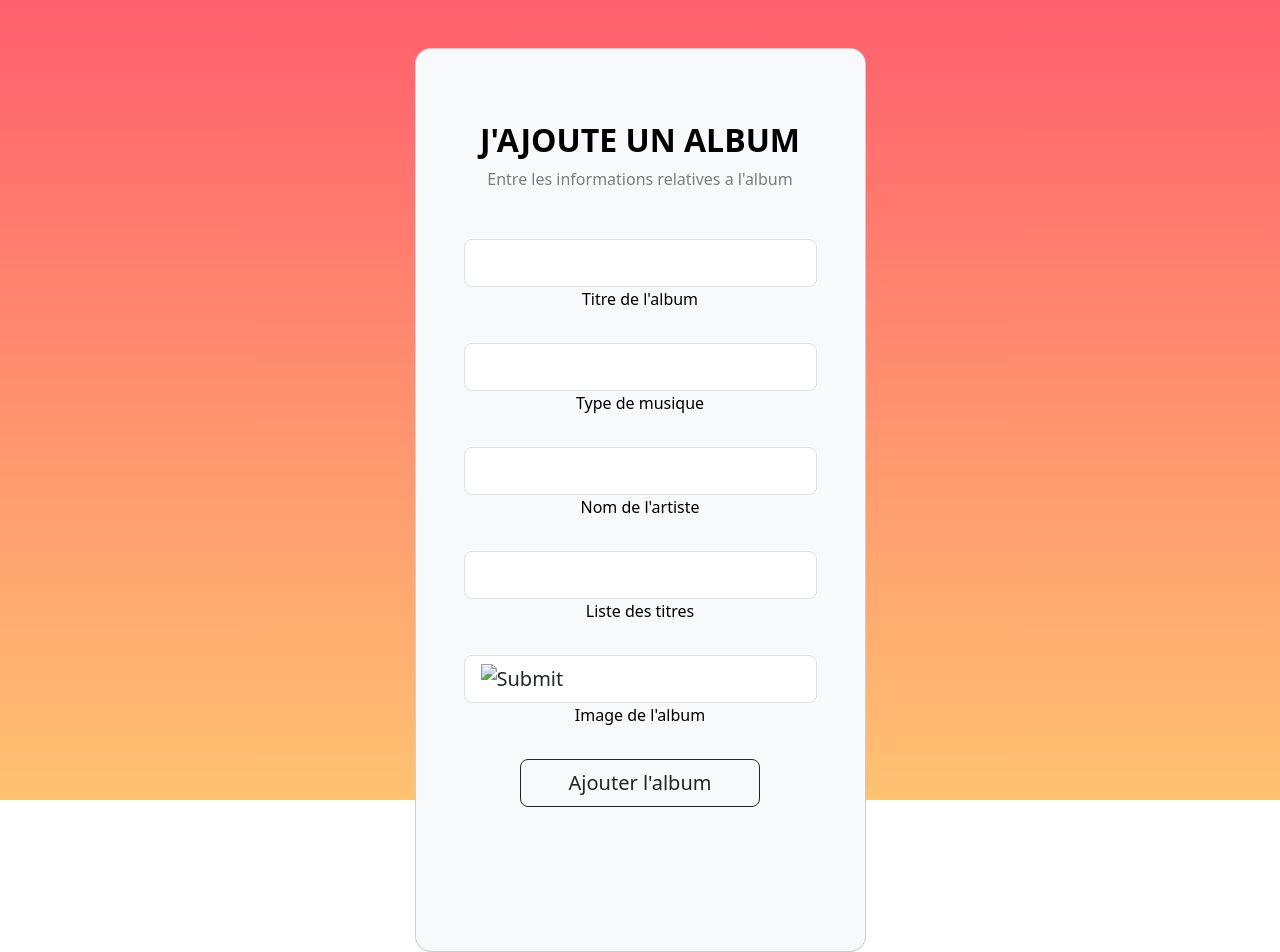
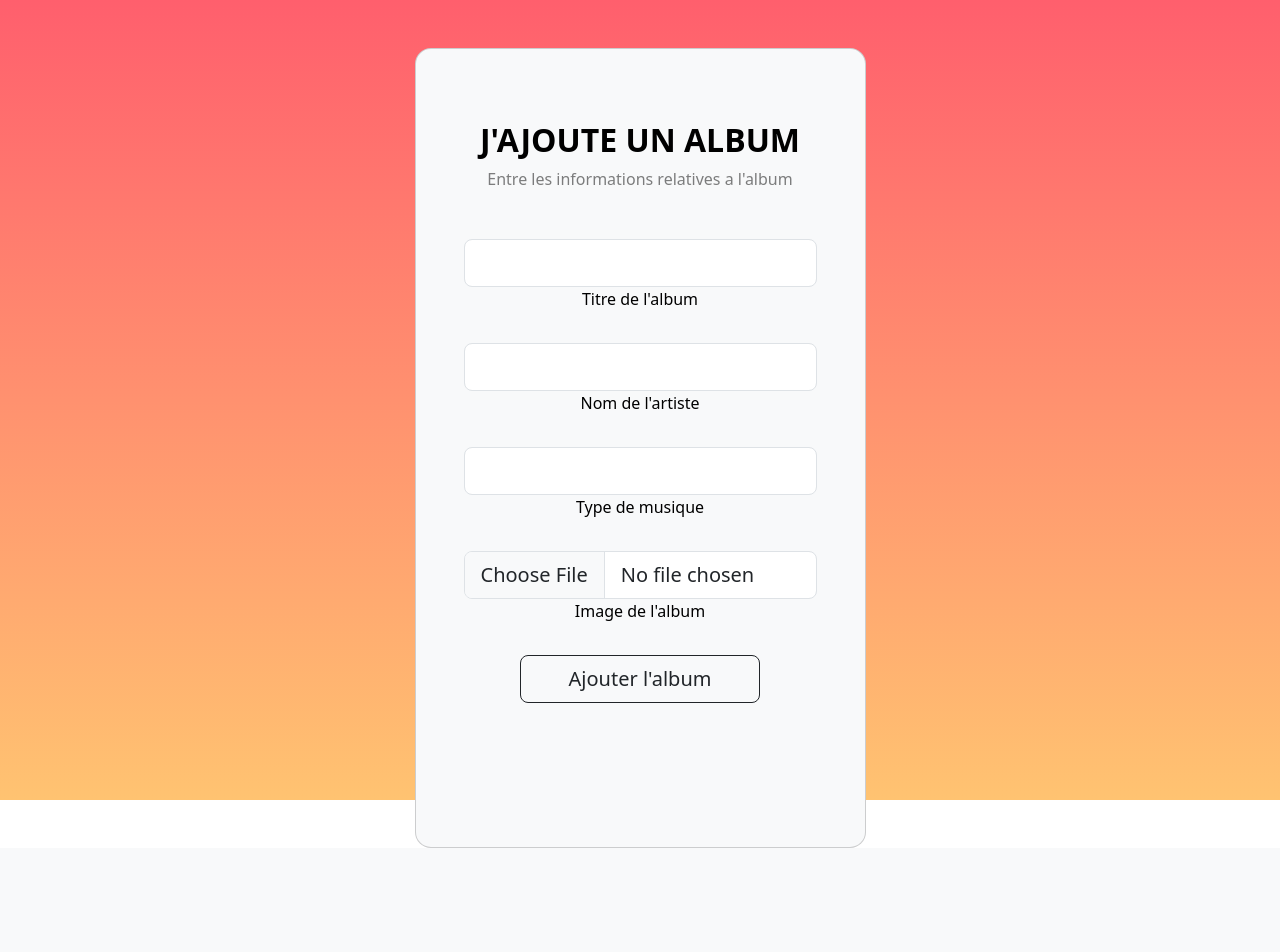
Before and after one commit to ClaraBousquet/Dizzer, a Symfony app: template app/templates/public/addAlbum.html.twig in a window 1280 px wide. After the commit the page ends 848 px from the top, so only its background shows below. Run offline with Twig, Linux system fonts and the light colour scheme; the template is opened without the code that fills it, so the values that code supplies are empty; some libraries are stand-ins or nearby versions.

Commit message:
formAddAlbum

```diff
--- a/app/public/style/styles.css
+++ b/app/public/style/styles.css
@@ -88,9 +88,6 @@ title {
   margin-left: 10px;
 }
 
-btn-add{
-    margin
-}
 
 .btn-custom {
   background: linear-gradient(to bottom, #ff5f6d, #ffc371);
--- a/app/src/DataFixtures/AppFixtures.php
+++ b/app/src/DataFixtures/AppFixtures.php
@@ -31,7 +31,7 @@ class AppFixtures extends Fixture
         // boucle de création des albums
       for ($i = 0; $i < count($albumTitle); $i++) {
     $album = new Album();
-    $album->setAlbumName($faker->name);
+   // $album->setAlbumName($faker->name);
     $album->setAlbumTitle($albumTitle[$i]);
     $album->setAlbumType($albumType[rand(0, count($albumType) - 1)]);
     $album->setAlbumListTitres($albumListTitres);
@@ -39,17 +39,14 @@ class AppFixtures extends Fixture
     // Parcours du tableau artistesList pour trouver l'artiste correspondant
     foreach ($artistesList as $artisteName => $albums) {
         if (in_array($albumTitle[$i], $albums)) {
-            // Recherchez ou créez l'artiste correspondant
             $artist = $manager->getRepository(Artist::class)->findOneBy(['artistName' => $artisteName]);
 
             if (!$artist) {
-                // Si l'artiste n'existe pas encore, créez-le
                 $artist = new Artist();
                 $artist->setArtistName($artisteName);
                 $manager->persist($artist);
             }
 
-            // Associez l'artiste à l'album
             $album->setArtist($artist);
             break;
         }
--- a/app/templates/public/addAlbum.html.twig
+++ b/app/templates/public/addAlbum.html.twig
@@ -24,21 +24,17 @@
 
               <div class="form-outline form-black mb-4">
                 <input type="text" id="typeEmailX" class="form-control form-control-lg" />
-                <label class="form-label" >Type de musique</label>
-              </div>
-
-              <div class="form-outline form-black mb-4">
-                <input type="text" id="typeEmailX" class="form-control form-control-lg" />
                 <label class="form-label" >Nom de l'artiste</label>
               </div>
 
               <div class="form-outline form-black mb-4">
                 <input type="text" id="typeEmailX" class="form-control form-control-lg" />
-                <label class="form-label" >Liste des titres</label>
+                <label class="form-label" >Type de musique</label>
               </div>
 
+
               <div class="form-outline form-black mb-4">
-                <input type="image" id="image" class="form-control form-control-lg" />
+                <input type="file" id="image" class="form-control form-control-lg" />
                 <label class="form-label" >Image de l'album</label>
               </div>
 
```
Also changed, not shown: app/src/Controller/PublicController.php (+29 -1 lines).
